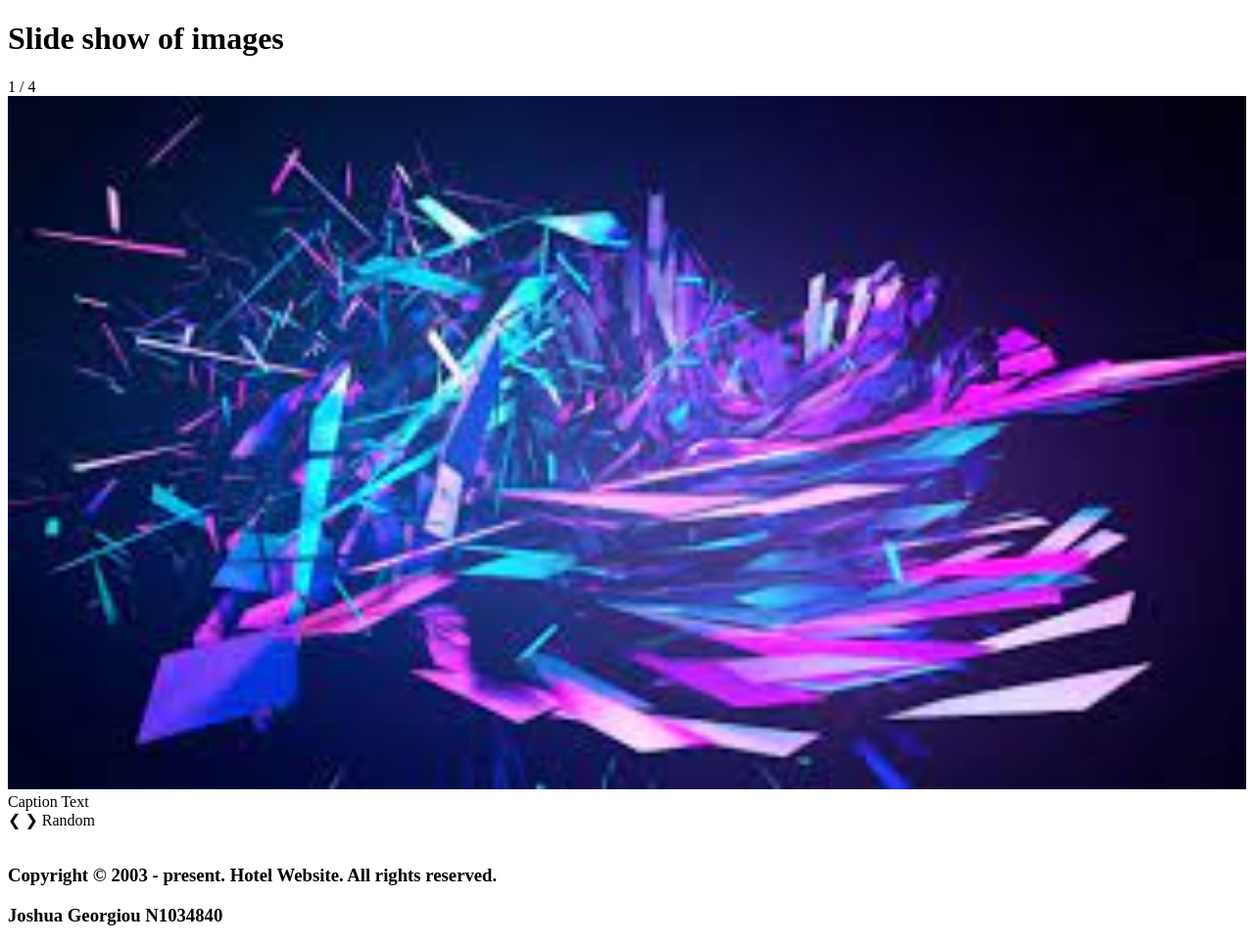
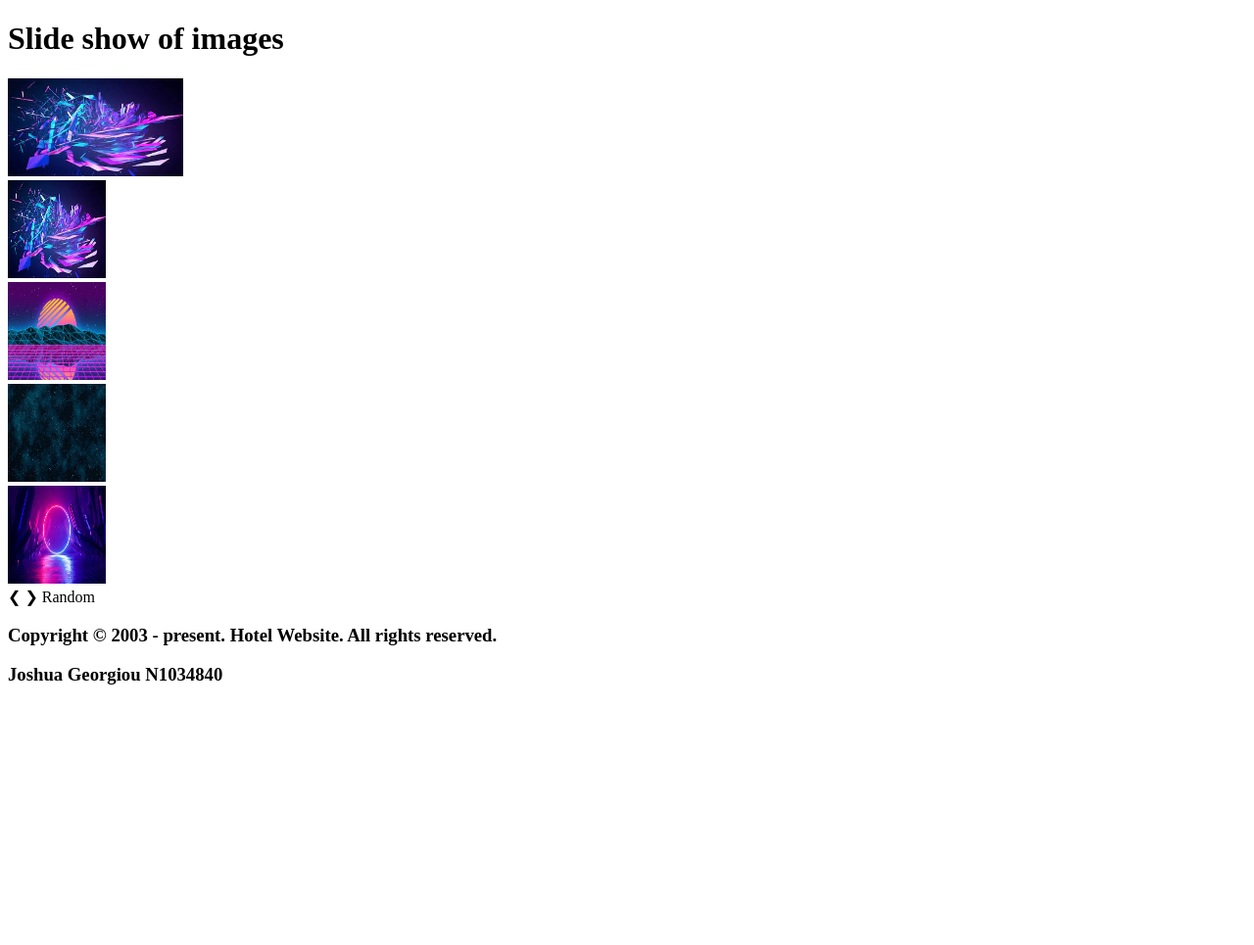
Before and after one commit to JoshG232/HotelSystem, a PHP site: page / in a window 1280 px wide. Shown: the part 26-991 px from the top of the page at 98% size. After the commit the page ends 725 px from the top, so only its background shows below. Run offline with PHP 8.4, Linux system fonts and the light colour scheme; data that the repository does not hold is empty.

Commit message:
slide show done

```diff
--- a/app.js
+++ b/app.js
@@ -1,41 +1,29 @@
-let slideIndex = 1;
-showSlides(slideIndex);
+var x = 0;
+var images = [];
 
-function plusSlides(n) {
-  showSlides(slideIndex += n);
+images = ["img1.jpg","img2.jpg","img3.jpg","img4.jpg"]
+
+function slideShow(i){
+	// console.log(image)
+
+	x += i
+	if (x > images.length - 1){
+		x = 0;
+	}
+	if (x < 0){
+		x = images.length - 1
+	}
+	document.slide.src = images[x]
+
+}
+function randomSlide(){
+	x = Math.floor(Math.random() * images.length);
+	console.log(x)
+	document.slide.src = images[x]
+
 }
 
-function currentSlide(n) {
-  showSlides(slideIndex = n);
+function selectedSlide(current){
+	document.slide.src = images[current]
+	x = current;
 }
-
-function showSlides(n) {
-  let i;
-  let slides = document.getElementsByClassName("mySlides");
-  console.log(slides)
-//   let dots = document.getElementsByClassName("dot");
-  if (n > slides.length) {slideIndex = 1}
-  if (n < 1) {slideIndex = slides.length}
-  for (i = 0; i < slides.length; i++) {
-    slides[i].style.display = "none";
-  }
-//   for (i = 0; i < dots.length; i++) {
-//     dots[i].className = dots[i].className.replace(" active", "");
-//   }
-  slides[slideIndex-1].style.display = "block";
-//   dots[slideIndex-1].className += " active";
-}
-
-function randomSlide(){
-    n = Math.floor(Math.random() * 4) + 1;
-    currentSlide(n);
-}
-
-function locationSelection(){
-  tmp = document.getElementById("hotelList");
-  console.log(tmp)
-}
-
-function showPassword(){
-
-}
--- a/index.php
+++ b/index.php
@@ -9,7 +9,7 @@
     <script src="./app.js"></script>
 
 </head>
-<body onLoad="showSlides(1)">
+<body onLoad="slideShow(0)">
 
 
     <header>
@@ -20,34 +20,24 @@
 
 
     <h1>Slide show of images</h1>
-    <div class="slideshow-container">
 
-        <div class="mySlides fade">
-          <div class="numbertext">1 / 4</div>
-          <img src="./Images/img1.jpg" style="width:100%">
-          <div class="text">Caption Text</div>
-        </div>
-
-        <div class="mySlides fade">
-          <div class="numbertext">2 / 4</div>
-          <img src="./Images/img2.jpg" style="width:100%">
-          <div class="text">Caption Two</div>
-        </div>
-
-        <div class="mySlides fade">
-          <div class="numbertext">3 / 4</div>
-          <img src="./Images/img3.jpg" style="width:100%">
-          <div class="text">Caption Three</div>
-        </div>
-
-        <div class="mySlides fade">
-            <div class="numbertext">4 / 4</div>
-            <img src="./Images/img4.jpg" style="width:100%">
-            <div class="text">Caption Four</div>
-          </div>
-
-        <a class="prev" onclick="plusSlides(-1)">❮</a>
-        <a class="next" onclick="plusSlides(1)">❯</a>
+    <img name="slide" alt="" height = "100px" weight="200px">
+    <div>
+      <div>
+        <img src="img1.jpg" alt="" height="100px" width="100px" onClick="selectedSlide(0)">
+      </div>
+      <div>
+        <img src="img2.jpg" alt="" height="100px" width="100px" onClick="selectedSlide(1)">
+      </div>
+      <div>
+        <img src="img3.jpg" alt="" height="100px" width="100px" onClick="selectedSlide(2)">
+      </div>
+      <div>
+        <img src="img4.jpg" alt="" height="100px" width="100px" onClick="selectedSlide(3)">
+      </div>
+    </div>
+        <a class="previous" onclick="slideShow(-1)">❮</a>
+        <a class="next" onclick="slideShow(1)">❯</a>
         <a class="random" onclick="randomSlide()">Random</a>
         </div>
 
```
Also changed, not shown: img1.jpg (renamed from images/img1.jpg), img2.jpg (renamed from images/img2.jpg), img3.jpg (renamed from images/img3.jpg), img4.jpg (renamed from images/img4.jpg).
